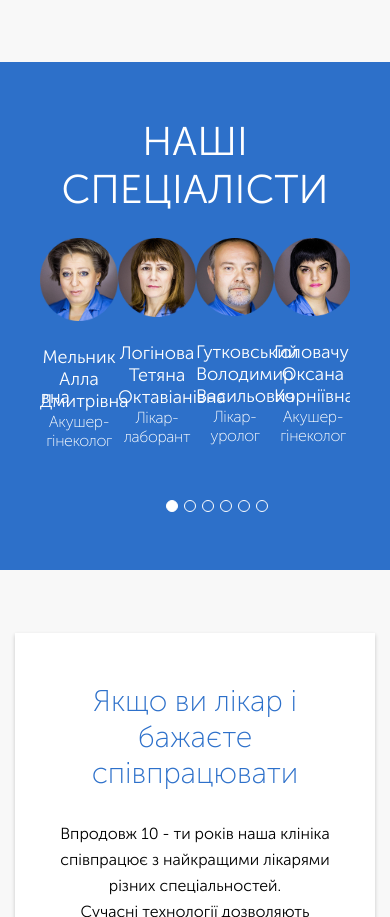
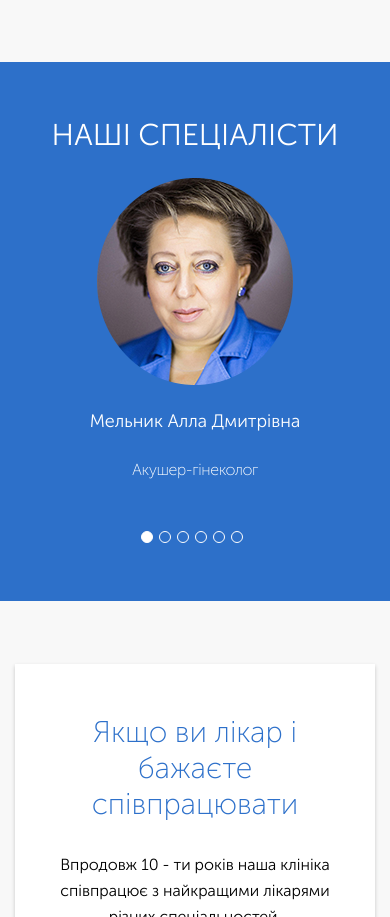
Before and after one commit to inspirrrada/Main.app, a plain HTML site: page index.html in a window 390 px wide. Shown: the part 4056-4973 px from the top of the page. Drawn offline with nearby package versions, Linux system fonts and the light colour scheme.

Commit message:
adaptive edits

```diff
--- a/index.html
+++ b/index.html
@@ -341,7 +341,35 @@
             infinite: true,
             dots: true,
             slidesToShow: 4,
-            slidesToScroll: 1
+            slidesToScroll: 1,
+            responsive: [
+                {
+                    breakpoint: 990,
+                    settings: {
+                        slidesToShow: 3,
+                        slidesToScroll: 1,
+                        infinite: true,
+                        dots: true
+                    }
+                },
+                {
+                    breakpoint: 750,
+                    settings: {
+                        slidesToShow: 2,
+                        slidesToScroll: 2
+                    }
+                },
+                {
+                    breakpoint: 550,
+                    settings: {
+                        slidesToShow: 1,
+                        slidesToScroll: 1
+                    }
+                }
+                // You can unslick at a given breakpoint now by adding:
+                // settings: "unslick"
+                // instead of a settings object
+            ]
       });
 
 //        $('.autoplay').slick({
--- a/sass/styles.sass
+++ b/sass/styles.sass
@@ -313,7 +313,7 @@ nav
   font-weight: 300
   //margin-bottom: 20px
   color: white
-  min-height: 44px
+  min-height: 50px
 
 .doctor-profession
   font-size: 16px
@@ -563,6 +563,10 @@ nav
     width: 50%
     margin-bottom: 50px
 
+  .doctors-screen
+    h2
+      font-size: 35px
+
   .author
     display: none
 
@@ -585,6 +589,14 @@ nav
     h2
       font-size: 30px
 
+  .doctors-screen
+    h2
+      font-size: 30px
+
+@media (max-width: 500px)
+  .logo
+    width: 15%
+
 @media (max-width: 400px)
 
   .menu-link
@@ -592,3 +604,6 @@ nav
 
   .advantage-block
     width: 100%
+
+  .logo
+    width: 20%
```
Also changed, not shown: css/styles.css, slick-1.8.0/slick/slick-theme.css, 1 other file.
